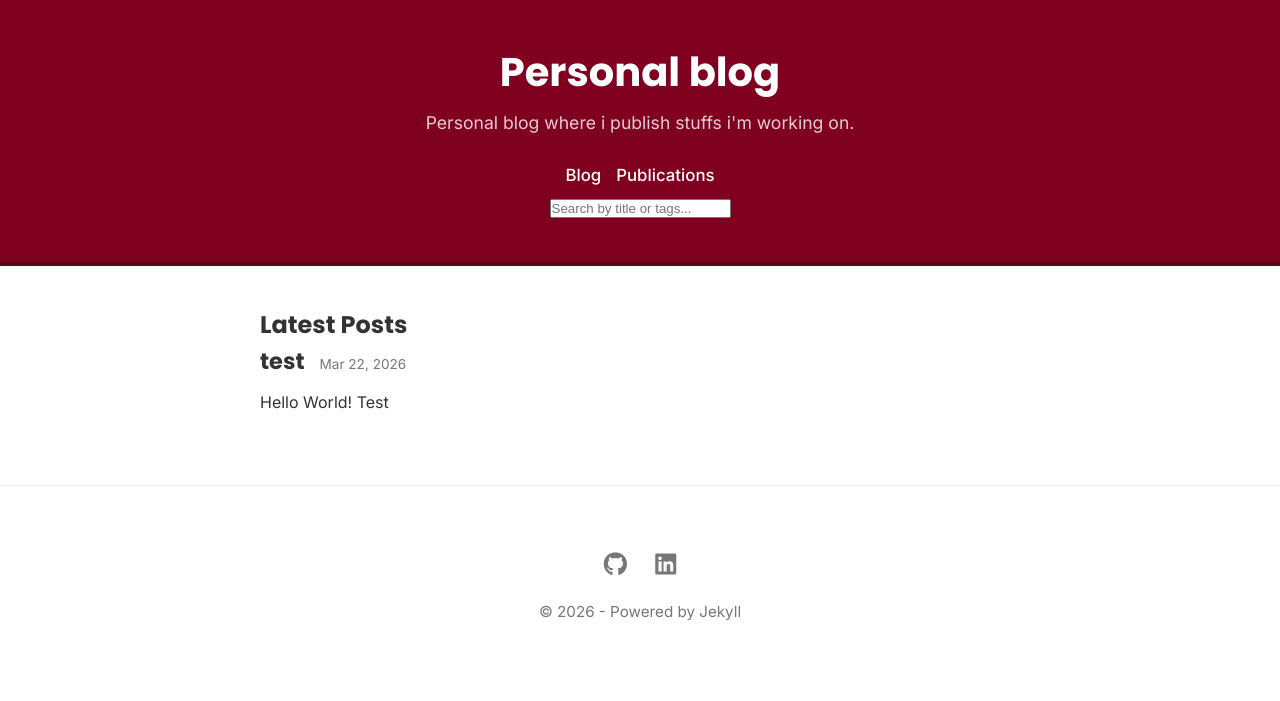
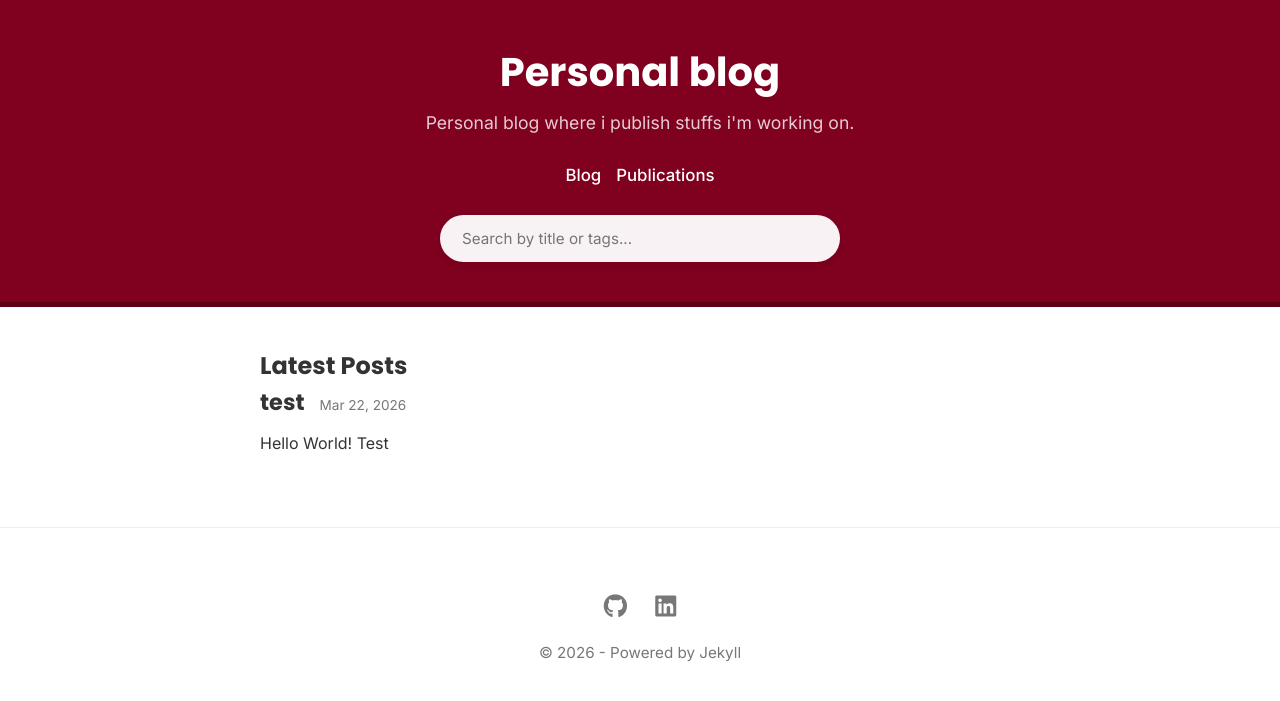
Before and after one commit to davidenetti/davidenetti.github.io, a Jekyll site: the page built from index.html, in a window 1280 px wide. Shown: the top 701 px of the page. Built offline with Jekyll 4.4.1, drawn with Linux system fonts in a browser that asks for light colours.

Commit message:
Update style.scss

```diff
--- a/assets/css/style.scss
+++ b/assets/css/style.scss
@@ -83,7 +83,95 @@ h1, h2, h3 {
     }
 }
 
-/* 4. POST LISTING */
+/* 4. SEARCH BAR STYLING */
+#search-container {
+    position: relative; /* Essential to anchor the floating results */
+    max-width: 400px;
+    margin: 20px auto 0; /* Centers the bar and gives space from nav */
+    z-index: 100;
+}
+
+#search-input {
+    width: 100%;
+    padding: 12px 20px;
+    font-family: $font-body;
+    font-size: 0.95rem;
+    color: $text-main;
+    background-color: rgba(255, 255, 255, 0.95);
+    border: 2px solid transparent;
+    border-radius: 25px; /* Rounded pill shape */
+    outline: none;
+    transition: all 0.3s ease;
+    box-shadow: 0 4px 12px rgba(0, 0, 0, 0.1);
+
+    &:focus {
+        background-color: #ffffff;
+        border-color: #ffcc00; /* Matching your hover color */
+        box-shadow: 0 6px 18px rgba(0, 0, 0, 0.2);
+    }
+}
+
+/* Floating Results Dropdown */
+#results-container {
+    position: absolute; /* Floats over the content */
+    top: calc(100% + 10px);
+    left: 0;
+    right: 0;
+    background: #ffffff;
+    list-style: none;
+    padding: 10px 0;
+    margin: 0;
+    border-radius: 12px;
+    box-shadow: 0 10px 25px rgba(0, 0, 0, 0.2);
+    max-height: 300px;
+    overflow-y: auto; /* Scroll if many results */
+    text-align: left;
+
+    /* Hide if empty (Simple-Jekyll-Search will fill it) */
+    &:empty {
+        display: none;
+    }
+}
+
+#results-container li {
+    padding: 0;
+    border-bottom: 1px solid #f0f0f0;
+
+    &:last-child {
+        border-bottom: none;
+    }
+
+    a {
+        display: block;
+        padding: 12px 20px;
+        color: $text-main;
+        text-decoration: none;
+        font-weight: 500;
+        transition: background 0.2s;
+
+        &:hover {
+            background-color: #f8f8f8;
+            color: $primary-color;
+        }
+    }
+
+    .post-date {
+        display: block;
+        font-size: 0.75rem;
+        color: $text-light;
+        margin-top: 2px;
+    }
+}
+
+/* Customizing the "No Results" message style */
+#results-container li:only-child:not(:has(a)) {
+    padding: 15px 20px;
+    color: $text-light;
+    font-style: italic;
+    font-size: 0.9rem;
+}
+
+/* 5. POST LISTING */
 .post-item {
     margin-bottom: 40px;
     padding-bottom: 30px;
@@ -124,7 +212,7 @@ h1, h2, h3 {
     white-space: nowrap; /* Prevents the date from wrapping to a new line */
 }
 
-/* 5. FOOTER & SOCIAL LINKS */
+/* 6. FOOTER & SOCIAL LINKS */
 .main-footer {
     text-align: center;
     padding: 60px 0;
@@ -151,7 +239,7 @@ h1, h2, h3 {
     }
 }
 
-/* 6. RESPONSIVE ADJUSTMENTS */
+/* 7. RESPONSIVE ADJUSTMENTS */
 @media (max-width: 600px) {
     .main-header h1 a {
         font-size: 2rem; /* Shrink title on mobile devices */
```
